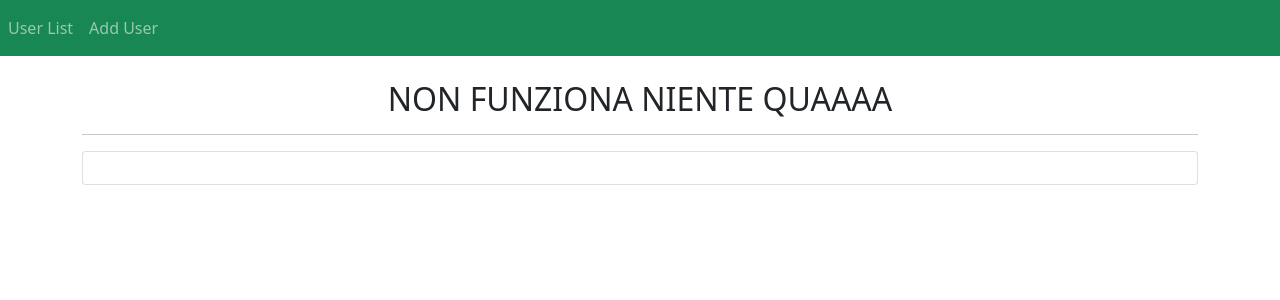
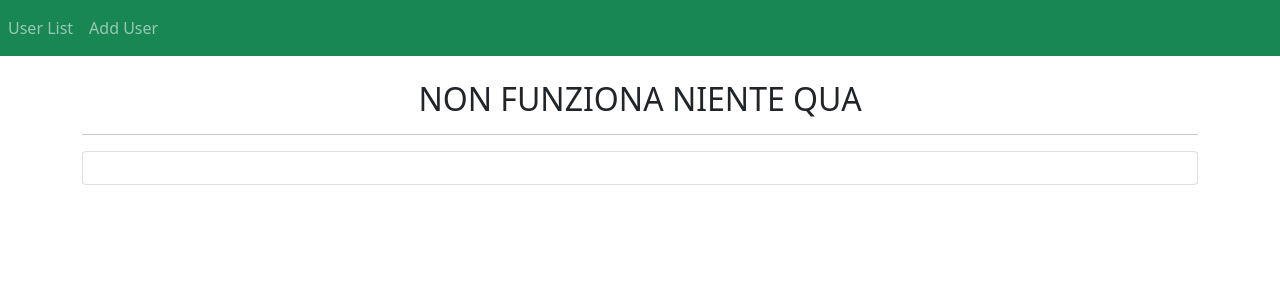
Before and after one commit to LIVERA-S/MediCare-Livera_Visioli-4EINF, an Angular app in the folder angular-frontend/: page / in a window 1280 px wide. Shown: the top 300 px of the page. Built offline with nearby package versions, Linux system fonts and the light colour scheme.

Commit message:
nothingWorksHere

```diff
--- a/angular-frontend/src/app/app.component.ts
+++ b/angular-frontend/src/app/app.component.ts
@@ -6,5 +6,5 @@ import { Component } from '@angular/core';
   styleUrls: ['./app.component.css']
 })
 export class AppComponent {
-  title = 'NON FUNZIONA NIENTE QUAAAA';
+  title = 'NON FUNZIONA NIENTE QUA';
 }
```
Also changed, not shown: 1 other file (tests, documents, lock files or other folders).
